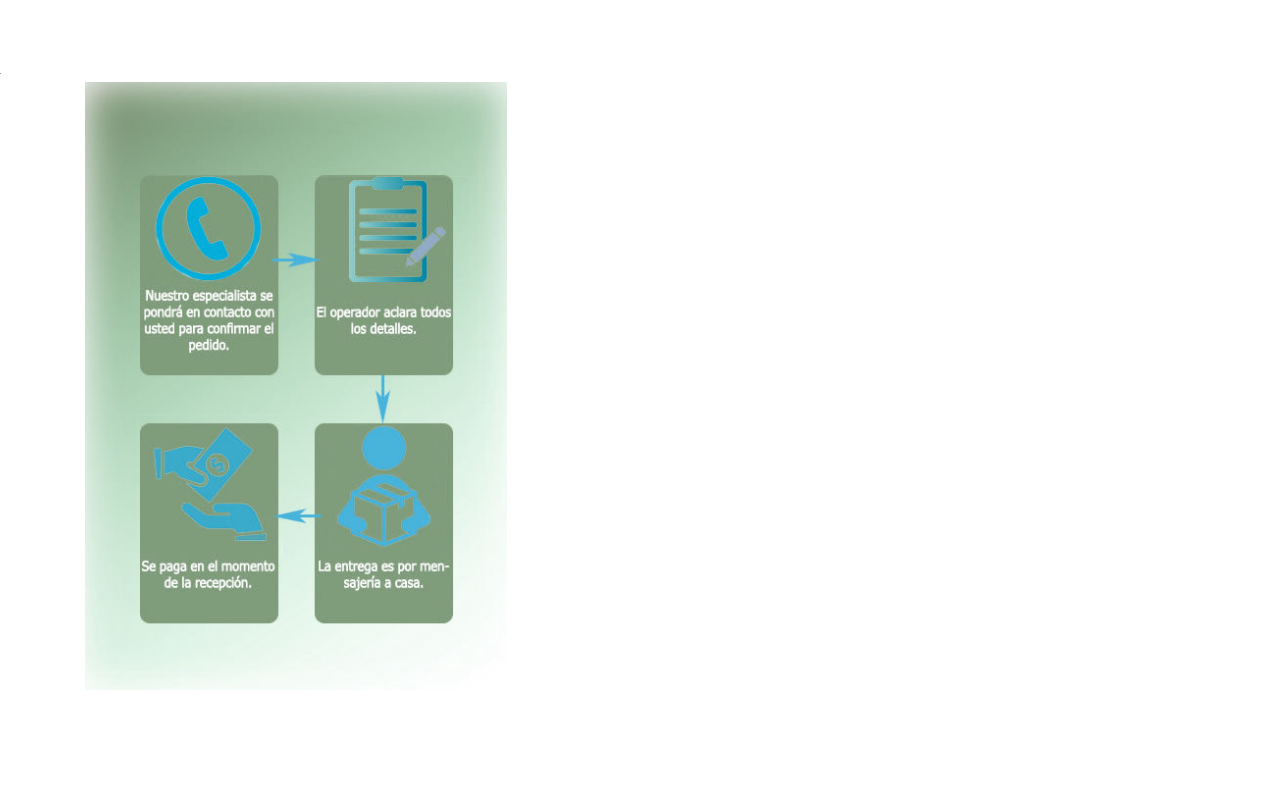
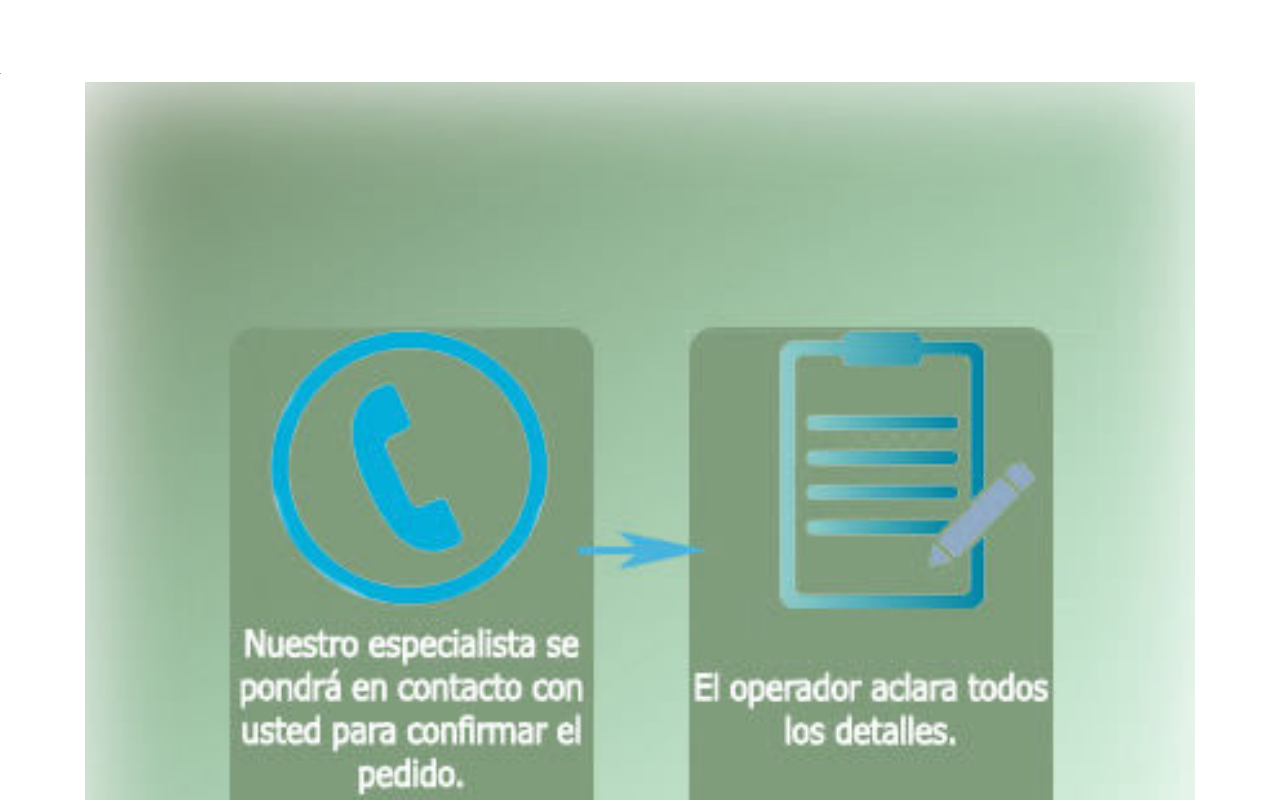
Before and after one commit to 4biggerfing/alifi, a plain HTML site: page thanks.html in a window 1280 px wide. Shown: the top 800 px of the page. Drawn offline with Linux system fonts and the light colour scheme.

Commit message:
Update thanks.html

```diff
--- a/thanks.html
+++ b/thanks.html
@@ -39,7 +39,7 @@
 
 
     <figure class="mbr-figure container">
-            <div class="image-block" style="width: 38%;">
+            <div class="image-block" style="width: 100%;">
                 <img src="img/-430x620.jpg" width="1400" alt="" title="">
 
             </div>
```
